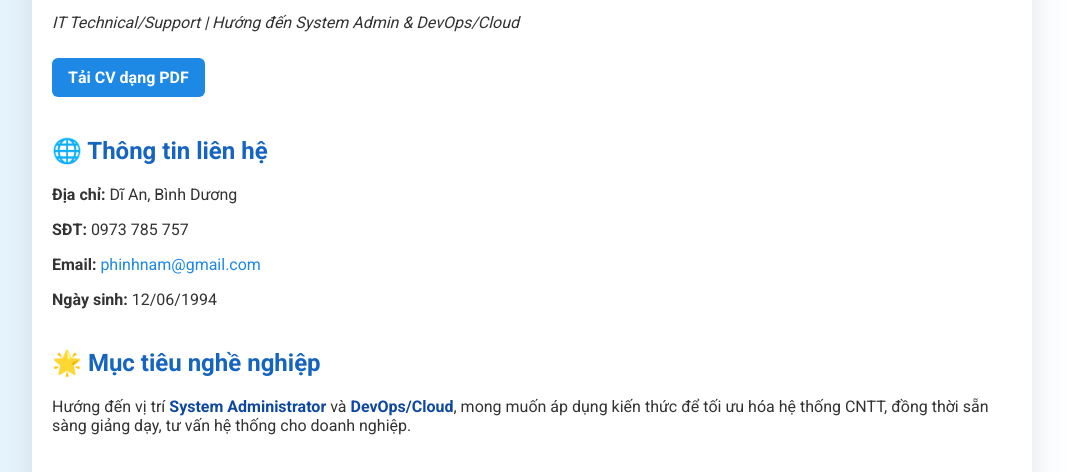
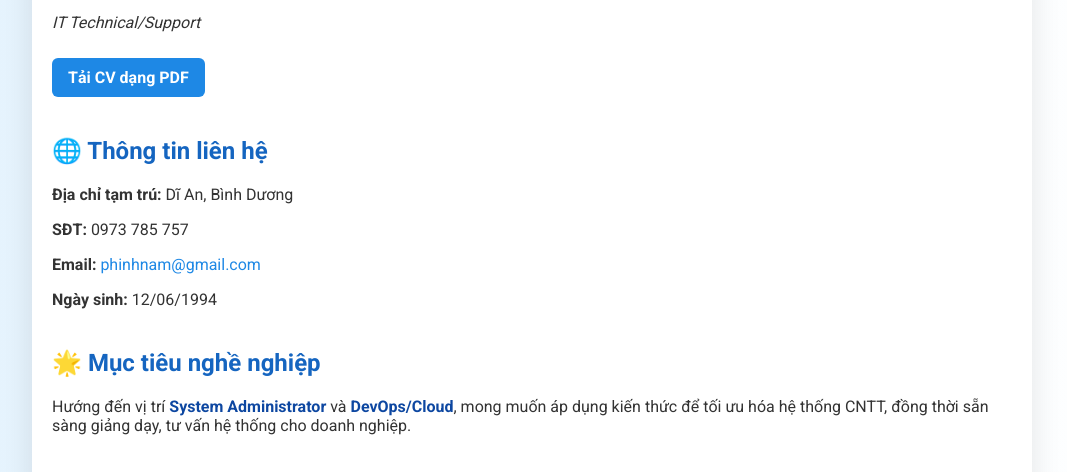
Before and after one commit to phinhnam/cvphamnnhatninh.github.io, a plain HTML site: page index.html in a window 1280 px wide. Shown: the part 313-785 px from the top of the page, without its empty margins (108-1175 px from the left). Drawn offline with Linux system fonts and the light colour scheme.

Commit message:
Update index.html

```diff
--- a/index.html
+++ b/index.html
@@ -78,12 +78,12 @@
       <img src="./avatar.jpg" alt="Phạm Nhật Ninh" class="profile-pic">
     </center>
     <h1>Phạm Nhật Ninh</h1>
-    <p><em>IT Technical/Support | Hướng đến System Admin & DevOps/Cloud</em></p>
+    <p><em>IT Technical/Support</em></p>
     <a class="button-download" href="./PhamNhatNinh_CV.pdf" download>Tải CV dạng PDF</a>
 
     <div class="section contact">
       <h2>🌐 Thông tin liên hệ</h2>
-      <p><strong>Địa chỉ:</strong> Dĩ An, Bình Dương</p>
+      <p><strong>Địa chỉ tạm trú:</strong> Dĩ An, Bình Dương</p>
       <p><strong>SĐT:</strong> 0973 785 757</p>
       <p><strong>Email:</strong> <a href="mailto:phinhnam@gmail.com">phinhnam@gmail.com</a></p>
       <p><strong>Ngày sinh:</strong> 12/06/1994</p>
```
